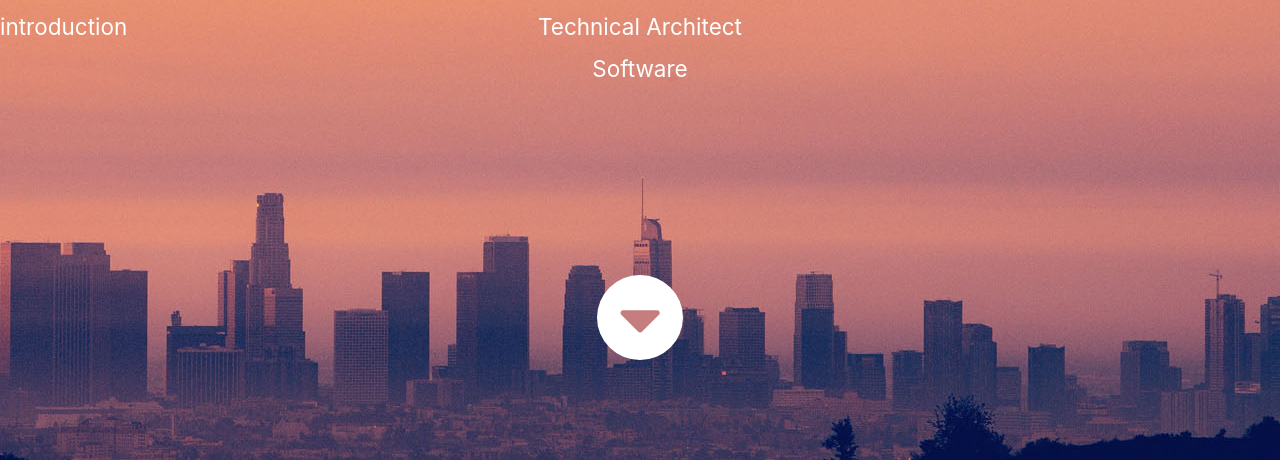
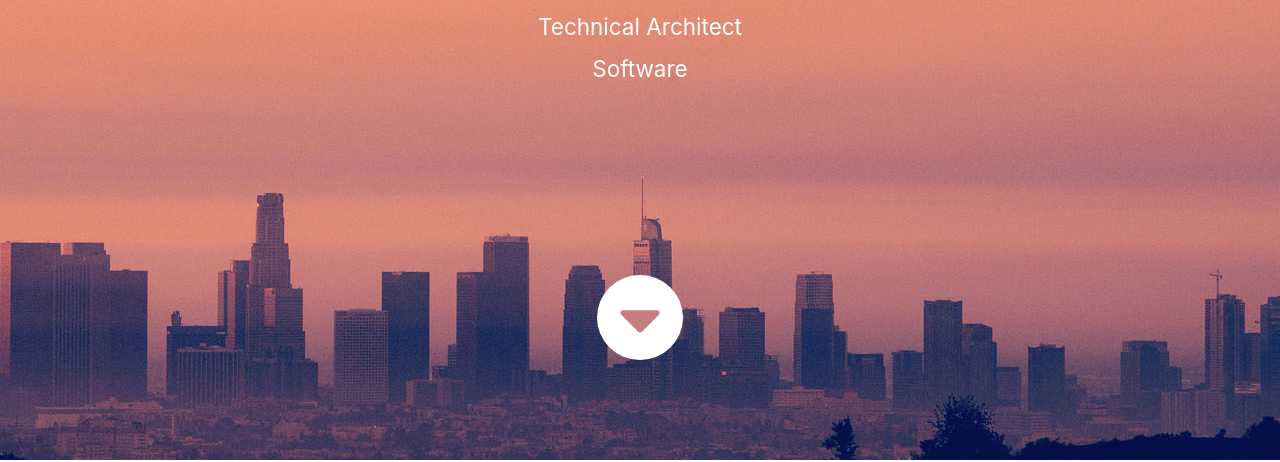
Before and after one commit to leemitra/webapp.github.io, a plain HTML site: page index.html in a window 1280 px wide. Shown: the part 340-802 px from the top of the page. Drawn offline with Linux system fonts and the light colour scheme.

Commit message:
updated all

```diff
--- a/index.html
+++ b/index.html
@@ -6,8 +6,8 @@
     <meta http-equiv="X-UA-Compatible" content="ie=edge" />
     <title>Arjun Metre</title>
 
-<meta name="Keywords" content="HTML, Python, CSS, SQL, JavaScript, How to, PHP, Java, C, C++, C#, jQuery, Bootstrap, Colors, W3.CSS, XML, MySQL, Icons, NodeJS, React, Graphics, Angular, R, AI, Git, Data Science, Code Game, Tutorials, Programming, Web Development, Training, Learning, Quiz, Exercises, Courses, Lessons, References, Examples, Learn to code, Source code, Demos, Tips, Website">
-<meta name="Description" content="Im a software programmer working In IT from last 14 years as Technical Architect, Now currently traveling around Asian countries with the hope to get Yoga knowledge.">
+    <meta name="Keywords" content="HTML, Python, CSS, SQL, JavaScript, How to, PHP, Java, C, C++, C#, jQuery, Bootstrap, Colors, W3.CSS, XML, MySQL, Icons, NodeJS, React, Graphics, Angular, R, AI, Git, Data Science, Code Game, Tutorials, Programming, Web Development, Training, Learning, Quiz, Exercises, Courses, Lessons, References, Examples, Learn to code, Source code, Demos, Tips, Website">
+    <meta name="Description" content="Im a software programmer working In IT from last 14 years as Technical Architect, Now currently traveling around Asian countries with the hope to get Yoga knowledge.">
 
     <link rel="stylesheet" href="fontawesome-5.5/css/all.min.css" />
     <link rel="stylesheet" href="slick/slick.css">
@@ -56,7 +56,7 @@
         </div>
       </div>
 
-      <div class="tm-next tm-intro-next">introduction
+      <div class="tm-next tm-intro-next">
         <a href="#introduction" class="text-center tm-down-arrow-link">
           <i class="fas fa-3x fa-caret-down tm-down-arrow"></i>
         </a>
```
Also changed, not shown: img/11221212.jpg (deleted), img/IMG_20190420_175225.jpg (deleted), img/IMG_20190420_175251.jpg (deleted), img/gallery-img-01-bkp.jpg (deleted), img/gallery-img-01.jpg, img/gallery-img-04-bkp.jpg (deleted), img/gallery-img-04.jpg, img/gallery-tn-01-bkp.jpg (deleted), img/gallery-tn-01.jpg, img/gallery-tn-04-bkp.jpg (deleted), img/gallery-tn-04.jpg, img/the-town-01-bkp.jpg (deleted), 2 other files.
